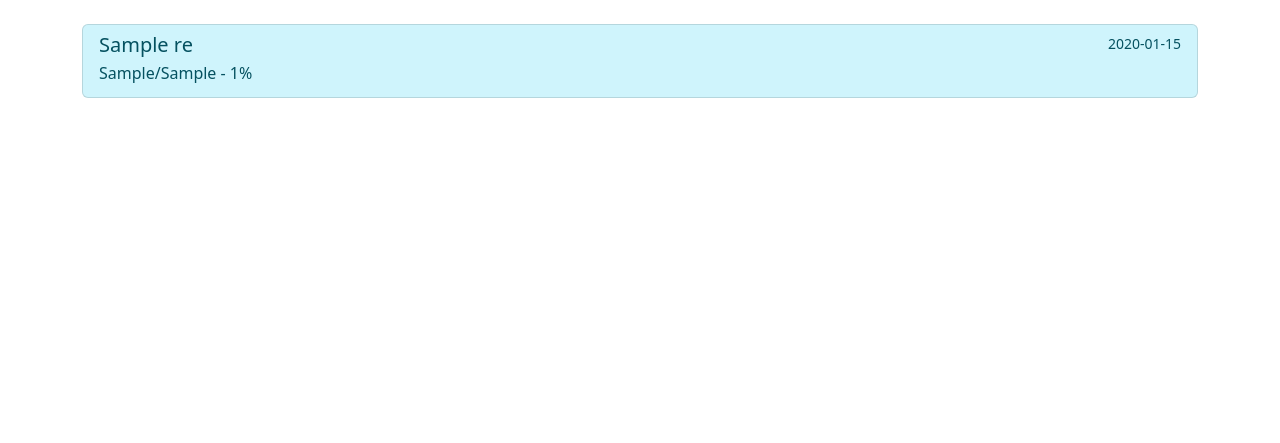
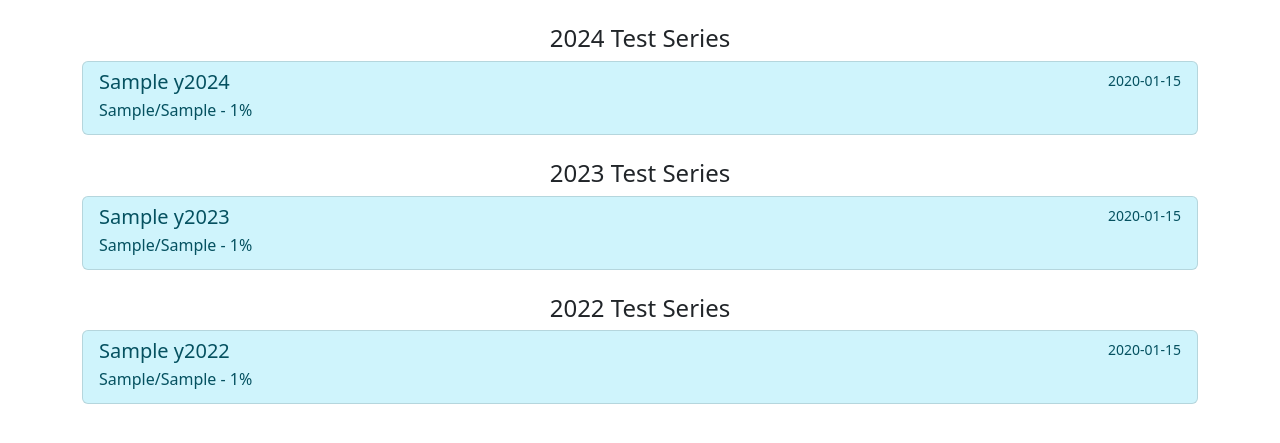
Before and after one commit to emsaumay/classplus-extended, a Flask app: template templates/reports.html in a window 1280 px wide. Shown: the top 443 px of the page. Run offline with Flask 2, Linux system fonts and the light colour scheme; the template is opened without the code that fills it: most values are stand-ins (such as "Sample title", 1, 10 or a date in 2020).

Commit message:
added all test series reports

```diff
--- a/index.py
+++ b/index.py
@@ -195,9 +195,11 @@ def get_report(token):
         'x-access-token': token,
     }
 
-    res = r.get(os.environ.get('REPORT'), headers=headers).json()['data']
+    y2022 = r.get(f"{os.environ.get('REPORT')}ts2sw6st", headers=headers).json()['data']
+    y2023 = r.get(f"{os.environ.get('REPORT')}ts2jdlqm", headers=headers).json()['data']
+    y2024 = r.get(f"{os.environ.get('REPORT')}ts23qlno", headers=headers).json()['data']
 
-    return res
+    return y2022, y2023, y2024
 
 def get_test(id, token):
 
@@ -281,8 +283,9 @@ def folder():
 @app.route('/report')
 def report():
     token = str(request.args.get('token'))
-    res = get_report(token)
-    return render_template('reports.html', res=res, token=token)
+    y2022, y2023, y2024 = get_report(token)
+    # y2022 = get_report(token)
+    return render_template('reports.html', token=token, y2022=y2022, y2023=y2023, y2024=y2024)
 
 @app.route('/test')
 def test():
--- a/templates/batches.html
+++ b/templates/batches.html
@@ -22,7 +22,7 @@
             </div>
             <a href="https://zeal.saumay.dev/videos?batchid={{v['batchId']}}&token={{token}}" target="_blank" class="btn btn-primary">Videos</a>
               <div class="card-footer">
-              <small class="text-muted">Created: {{ v['createdDate'] }} </small>
+              <small class="text-muted">Created: {{ v['createdDate'][0:10] }} </small>
               </div>
           </div>
           </div>
--- a/templates/reports.html
+++ b/templates/reports.html
@@ -10,8 +10,28 @@
     <br>
     <div class="container">
 
-        <div class="list-group">
-            {% for r in res %}
+        <div class="container">
+          <p class="h4 text-center">2024 Test Series</p>
+        </div>
+          <div class="list-group">
+              {% for r in y2024 %}
+                  {% if r['scoredMarks'] != None %}
+              <a href="https://zeal.saumay.dev/test?testid={{r['batchTestId']}}&token={{token}}" class="list-group-item list-group-item-action list-group-item-info">
+                <div class="d-flex w-100 justify-content-between">
+                  <h5 class="mb-1">{{r['testName']}}</h5>
+                  <small>{{r['endTime'][0:10]}}</small>
+                </div>
+                <p class="mb-1">{{r['scoredMarks']}}/{{r['maxMarks']}} - {{r['percentage']}}%</p>
+              </a>
+              {% endif %}
+              {% endfor %}
+          </div><br>
+
+        <div class="container">
+          <p class="h4 text-center">2023 Test Series</p>
+        </div>
+          <div class="list-group">
+            {% for r in y2023 %}
                 {% if r['scoredMarks'] != None %}
             <a href="https://zeal.saumay.dev/test?testid={{r['batchTestId']}}&token={{token}}" class="list-group-item list-group-item-action list-group-item-info">
               <div class="d-flex w-100 justify-content-between">
@@ -22,7 +42,24 @@
             </a>
             {% endif %}
             {% endfor %}
+          </div><br>
+
+        <div class="container">
+          <p class="h4 text-center">2022 Test Series</p>
         </div>
+          <div class="list-group">
+          {% for r in y2022 %}
+              {% if r['scoredMarks'] != None %}
+          <a href="https://zeal.saumay.dev/test?testid={{r['batchTestId']}}&token={{token}}" class="list-group-item list-group-item-action list-group-item-info">
+            <div class="d-flex w-100 justify-content-between">
+              <h5 class="mb-1">{{r['testName']}}</h5>
+              <small>{{r['endTime'][0:10]}}</small>
+            </div>
+            <p class="mb-1">{{r['scoredMarks']}}/{{r['maxMarks']}} - {{r['percentage']}}%</p>
+          </a>
+          {% endif %}
+          {% endfor %}
+          </div>
     </div>
     <script src="https://cdn.jsdelivr.net/npm/bootstrap@5.2.0-beta1/dist/js/bootstrap.bundle.min.js" integrity="sha384-pprn3073KE6tl6bjs2QrFaJGz5/SUsLqktiwsUTF55Jfv3qYSDhgCecCxMW52nD2" crossorigin="anonymous"></script>
   </body>
```
